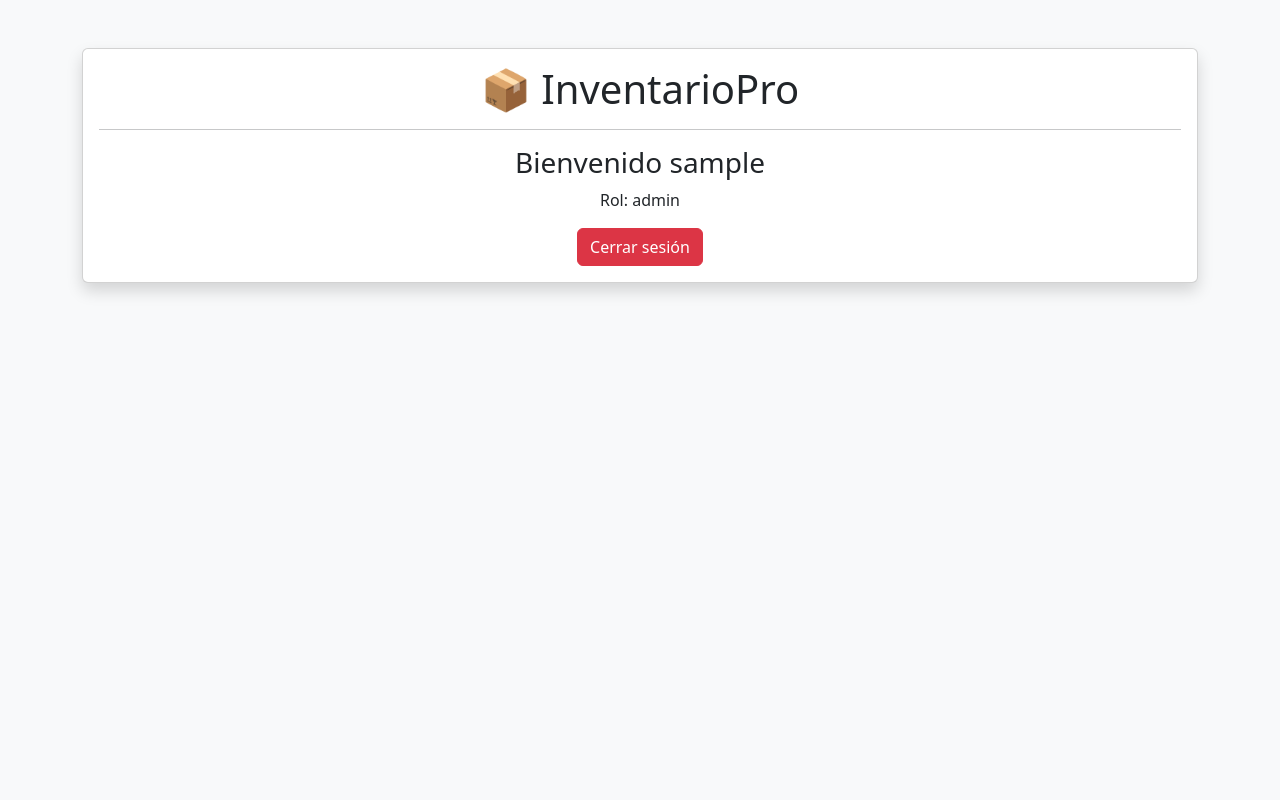
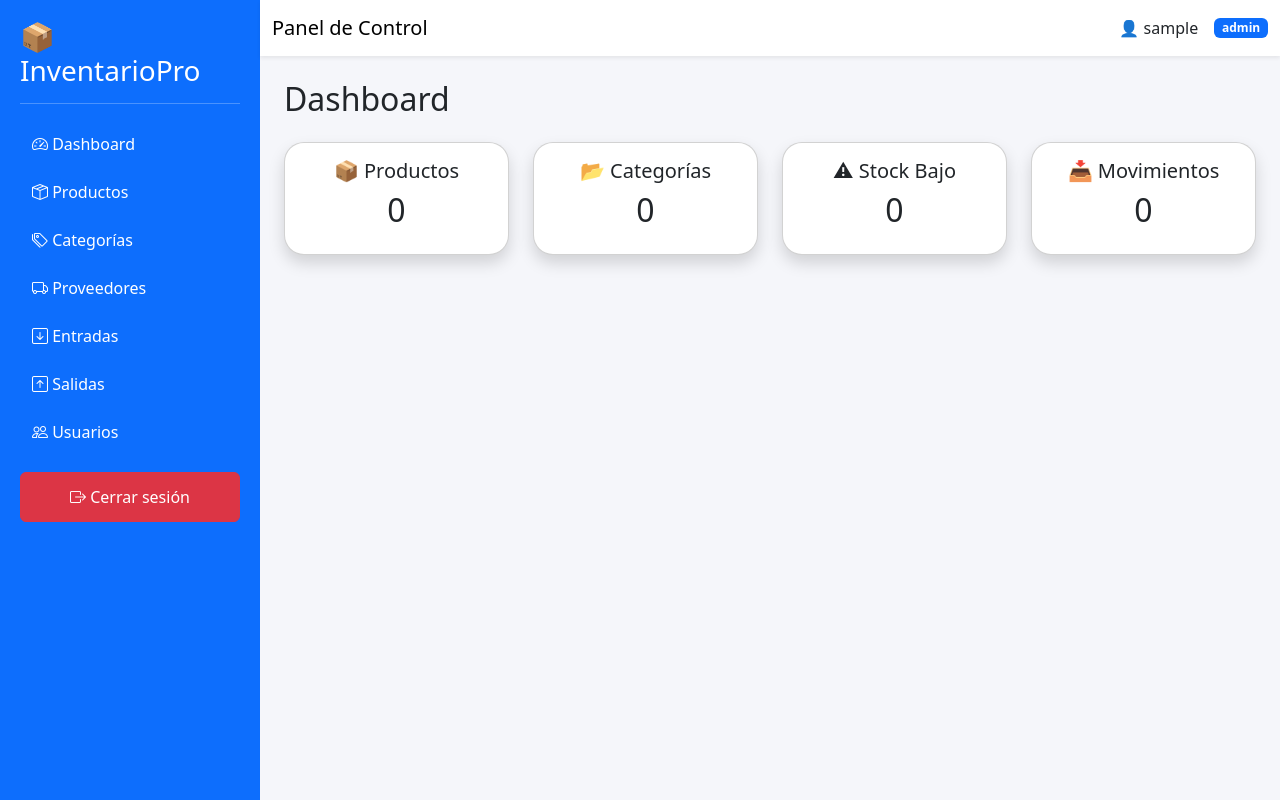
Before and after one commit to patriknielscortes-beep/InventarioPro, a Flask app: page /dashboard in a window 1280 px wide. Run offline with Flask 3, Linux system fonts and the light colour scheme; the visitor is signed in with stand-in values (Sample User, id 1).

Commit message:
Sprint 1.5 - Dashboard profesional con plantilla base

```diff
--- a/static/css/style.css
+++ b/static/css/style.css
@@ -10,3 +10,47 @@ body{
 .card{
     border-radius:20px;
 }
+
+.sidebar{
+
+    width:260px;
+    min-height:100vh;
+    background:#0d6efd;
+    color:white;
+    padding:20px;
+
+}
+
+
+.sidebar a{
+
+    color:white;
+    text-decoration:none;
+    display:block;
+    padding:12px;
+
+}
+
+
+.sidebar a:hover{
+
+    background:rgba(255,255,255,0.2);
+    border-radius:8px;
+
+}
+
+
+.menu{
+
+    list-style:none;
+    padding:0;
+
+}
+
+
+.content{
+
+    background:#f5f6fa;
+    min-height:100vh;
+
+}
--- /dev/null
+++ b/templates/base.html
@@ -0,0 +1,80 @@
+<!DOCTYPE html>
+<html lang="es">
+
+<head>
+
+    <meta charset="UTF-8">
+
+    <meta name="viewport" content="width=device-width, initial-scale=1.0">
+
+    <title>
+        {% block titulo %}
+        InventarioPro
+        {% endblock %}
+    </title>
+
+
+    <!-- Bootstrap -->
+
+    <link href="https://cdn.jsdelivr.net/npm/bootstrap@5.3.7/dist/css/bootstrap.min.css" rel="stylesheet">
+
+
+    <!-- Bootstrap Icons -->
+
+    <link rel="stylesheet"
+    href="https://cdn.jsdelivr.net/npm/bootstrap-icons@1.13.1/font/bootstrap-icons.min.css">
+
+
+    <!-- CSS propio -->
+
+    <link rel="stylesheet"
+    href="{{ url_for('static', filename='css/style.css') }}">
+
+
+</head>
+
+
+<body>
+
+
+<div class="d-flex">
+
+
+    <!-- MENU LATERAL -->
+
+    {% include "components/sidebar.html" %}
+
+
+
+    <div class="content flex-grow-1">
+
+
+        <!-- BARRA SUPERIOR -->
+
+        {% include "components/navbar.html" %}
+
+
+
+        <!-- CONTENIDO DE CADA PAGINA -->
+
+        <main class="p-4">
+
+
+            {% block contenido %}
+
+            {% endblock %}
+
+
+        </main>
+
+
+    </div>
+
+
+</div>
+
+
+
+</body>
+
+</html>
--- /dev/null
+++ b/templates/components/navbar.html
@@ -0,0 +1,35 @@
+<nav class="navbar navbar-expand-lg bg-white shadow-sm">
+
+    <div class="container-fluid">
+
+
+        <span class="navbar-brand">
+
+            Panel de Control
+
+        </span>
+
+
+        <div class="d-flex align-items-center">
+
+
+            <span class="me-3">
+
+                👤 {{ session["usuario"] }}
+
+            </span>
+
+
+            <span class="badge bg-primary">
+
+                {{ session["rol"] }}
+
+            </span>
+
+
+        </div>
+
+
+    </div>
+
+</nav>
--- /dev/null
+++ b/templates/components/sidebar.html
@@ -0,0 +1,87 @@
+<div class="sidebar">
+
+    <div class="logo-area">
+        <h3>
+            📦 InventarioPro
+        </h3>
+    </div>
+
+
+    <hr>
+
+
+    <ul class="menu">
+
+        <li>
+            <a href="/dashboard">
+                <i class="bi bi-speedometer2"></i>
+                Dashboard
+            </a>
+        </li>
+
+
+        <li>
+            <a href="#">
+                <i class="bi bi-box-seam"></i>
+                Productos
+            </a>
+        </li>
+
+
+        <li>
+            <a href="#">
+                <i class="bi bi-tags"></i>
+                Categorías
+            </a>
+        </li>
+
+
+        <li>
+            <a href="#">
+                <i class="bi bi-truck"></i>
+                Proveedores
+            </a>
+        </li>
+
+
+        <li>
+            <a href="#">
+                <i class="bi bi-arrow-down-square"></i>
+                Entradas
+            </a>
+        </li>
+
+
+        <li>
+            <a href="#">
+                <i class="bi bi-arrow-up-square"></i>
+                Salidas
+            </a>
+        </li>
+
+
+        <li>
+            <a href="#">
+                <i class="bi bi-people"></i>
+                Usuarios
+            </a>
+        </li>
+
+
+    </ul>
+
+
+    <div class="logout">
+
+        <a href="/logout" class="btn btn-danger w-100">
+
+            <i class="bi bi-box-arrow-right"></i>
+
+            Cerrar sesión
+
+        </a>
+
+    </div>
+
+
+</div>
--- a/templates/dashboard.html
+++ b/templates/dashboard.html
@@ -1,49 +1,124 @@
-<!DOCTYPE html>
-<html lang="es">
-
-<head>
-    <meta charset="UTF-8">
-    <title>InventarioPro</title>
-
-    <link href="https://cdn.jsdelivr.net/npm/bootstrap@5.3.7/dist/css/bootstrap.min.css" rel="stylesheet">
-
-</head>
-
-<body class="bg-light">
+{% extends "base.html" %}
 
 
-<div class="container mt-5">
+{% block titulo %}
 
-    <div class="card shadow">
+Dashboard
 
-        <div class="card-body text-center">
-
-            <h1>
-                📦 InventarioPro
-            </h1>
-
-            <hr>
-
-            <h3>
-                Bienvenido {{ usuario }}
-            </h3>
-
-            <p>
-                Rol: {{ rol }}
-            </p>
+{% endblock %}
 
 
-            <a href="/logout" class="btn btn-danger">
-                Cerrar sesión
-            </a>
+
+{% block contenido %}
+
+
+<h2 class="mb-4">
+
+    Dashboard
+
+</h2>
+
+
+
+<div class="row">
+
+
+    <div class="col-md-3">
+
+
+        <div class="card shadow text-center p-3">
+
+
+            <h5>
+                📦 Productos
+            </h5>
+
+
+            <h2>
+                0
+            </h2>
+
 
         </div>
 
+
     </div>
+
+
+
+    <div class="col-md-3">
+
+
+        <div class="card shadow text-center p-3">
+
+
+            <h5>
+                📂 Categorías
+            </h5>
+
+
+            <h2>
+                0
+            </h2>
+
+
+        </div>
+
+
+    </div>
+
+
+
+
+    <div class="col-md-3">
+
+
+        <div class="card shadow text-center p-3">
+
+
+            <h5>
+                ⚠ Stock Bajo
+            </h5>
+
+
+            <h2>
+                0
+            </h2>
+
+
+        </div>
+
+
+    </div>
+
+
+
+
+    <div class="col-md-3">
+
+
+        <div class="card shadow text-center p-3">
+
+
+            <h5>
+                📥 Movimientos
+            </h5>
+
+
+            <h2>
+                0
+            </h2>
+
+
+        </div>
+
+
+    </div>
+
+
 
 </div>
 
 
-</body>
 
-</html>
+{% endblock %}
```
